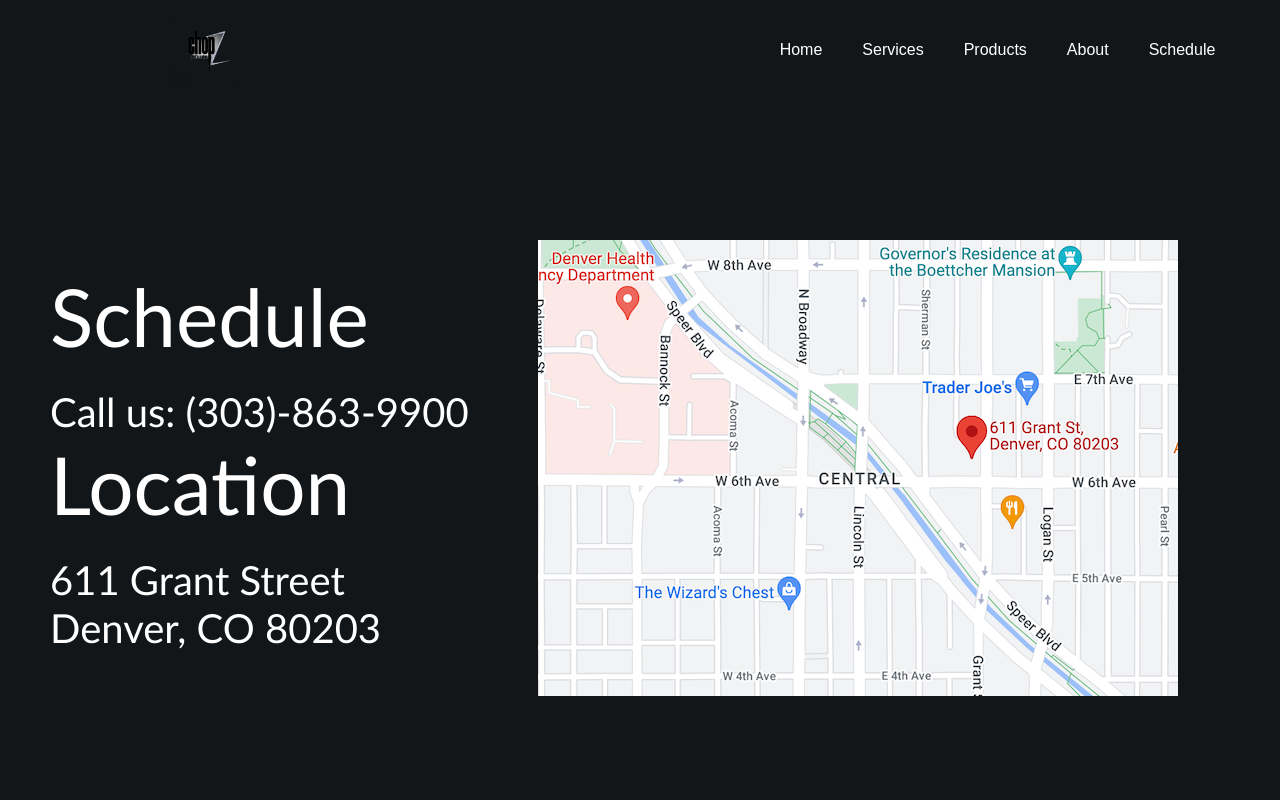
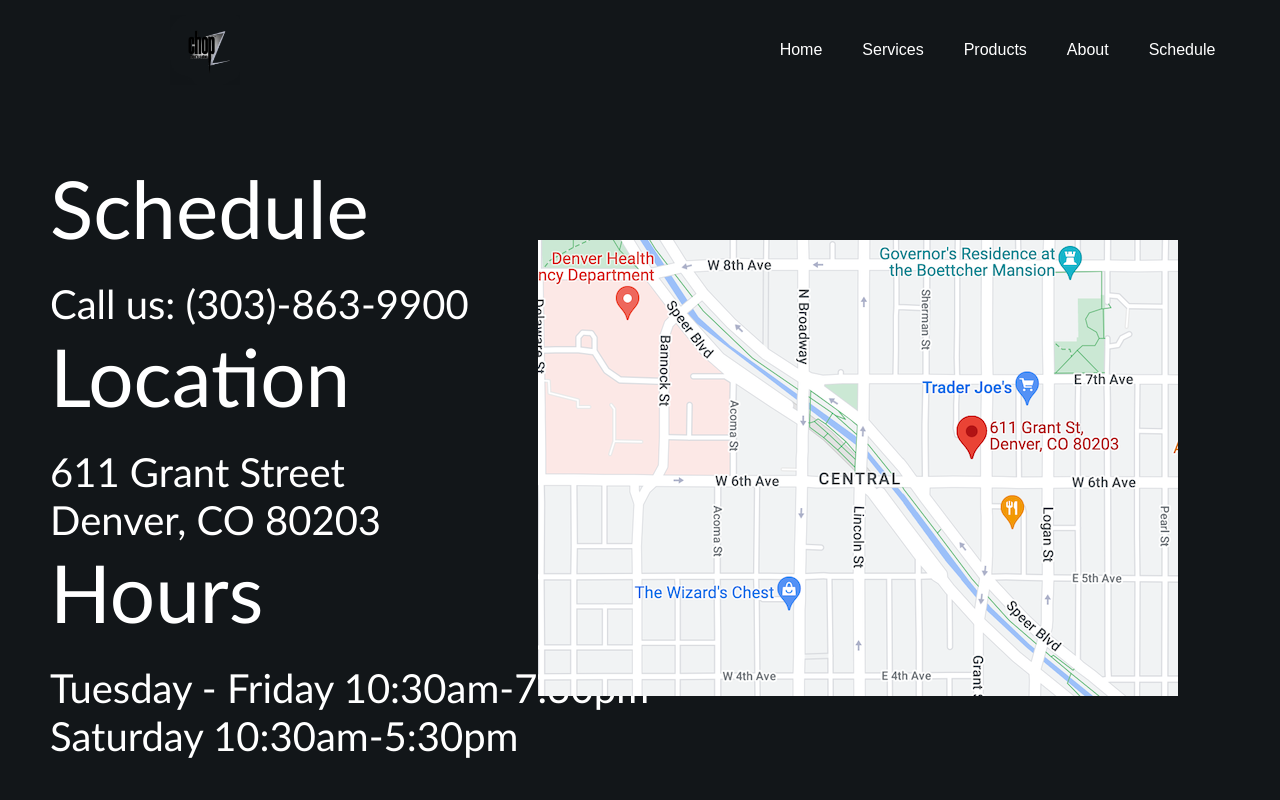
Before and after one commit to pdavisDU/Chopz-react-site, a React (Create React App) app: page /schedule in a window 1280 px wide. Shown: the top 800 px of the page. Built offline with nearby package versions, Linux system fonts and the light colour scheme.

Commit message:
added business hours

```diff
--- a/src/pages/Contact.js
+++ b/src/pages/Contact.js
@@ -13,6 +13,9 @@ function Contact() {
         <h1>Location</h1>
         <p>611 Grant Street</p>
         <p>Denver, CO 80203</p>
+        <h1>Hours</h1>
+        <p>Tuesday - Friday 10:30am-7:30pm</p>
+        <p>Saturday 10:30am-5:30pm</p>
       </div>
       <a
         href="https://www.google.com/maps/place/Chopz+Mens+Salon/@39.7261546,-104.9861898,17z/data=!3m1!4b1!4m5!3m4!1s0x876c7ed85f88638b:0x3a22b806e3f35edb!8m2!3d39.7261505!4d-104.984035"
```
